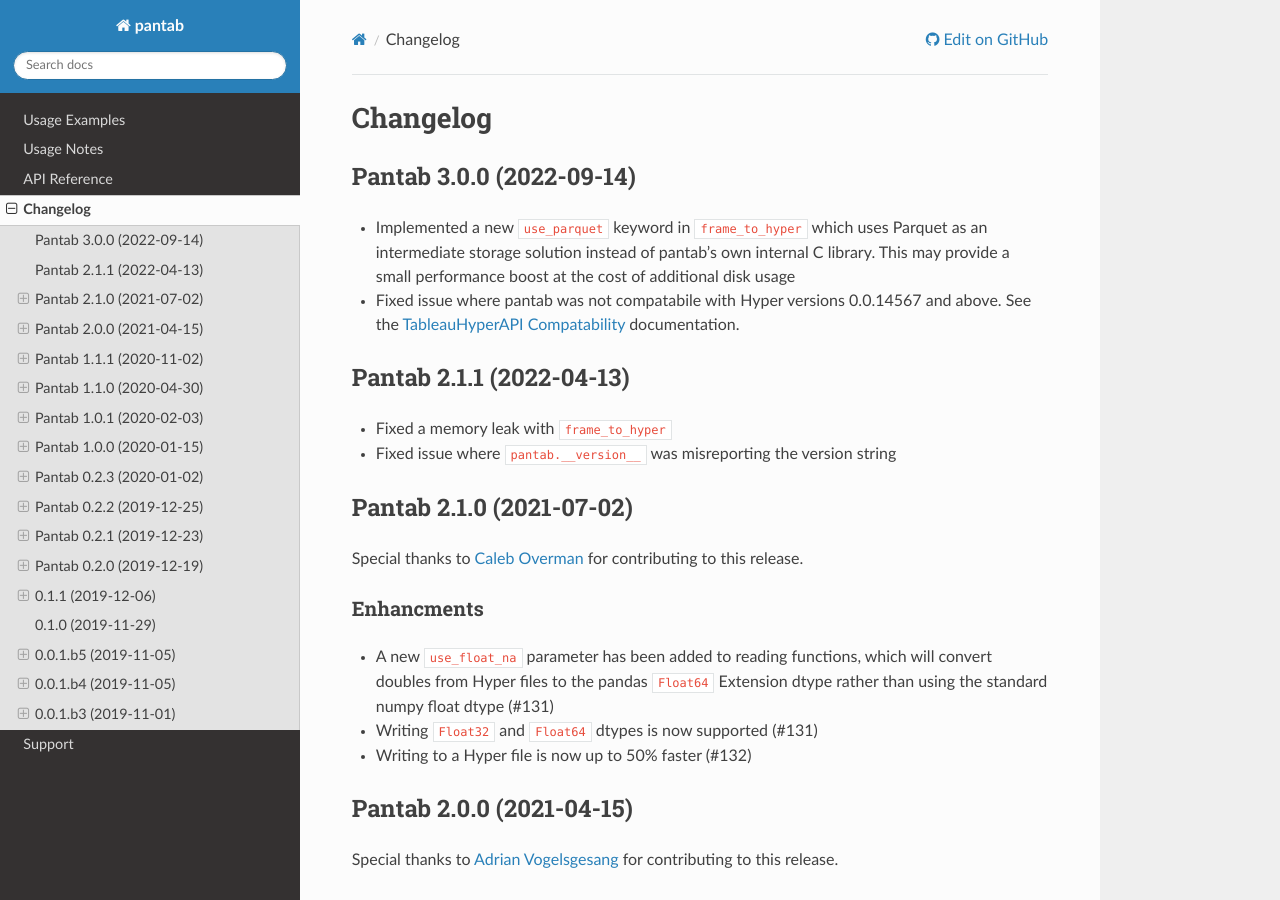
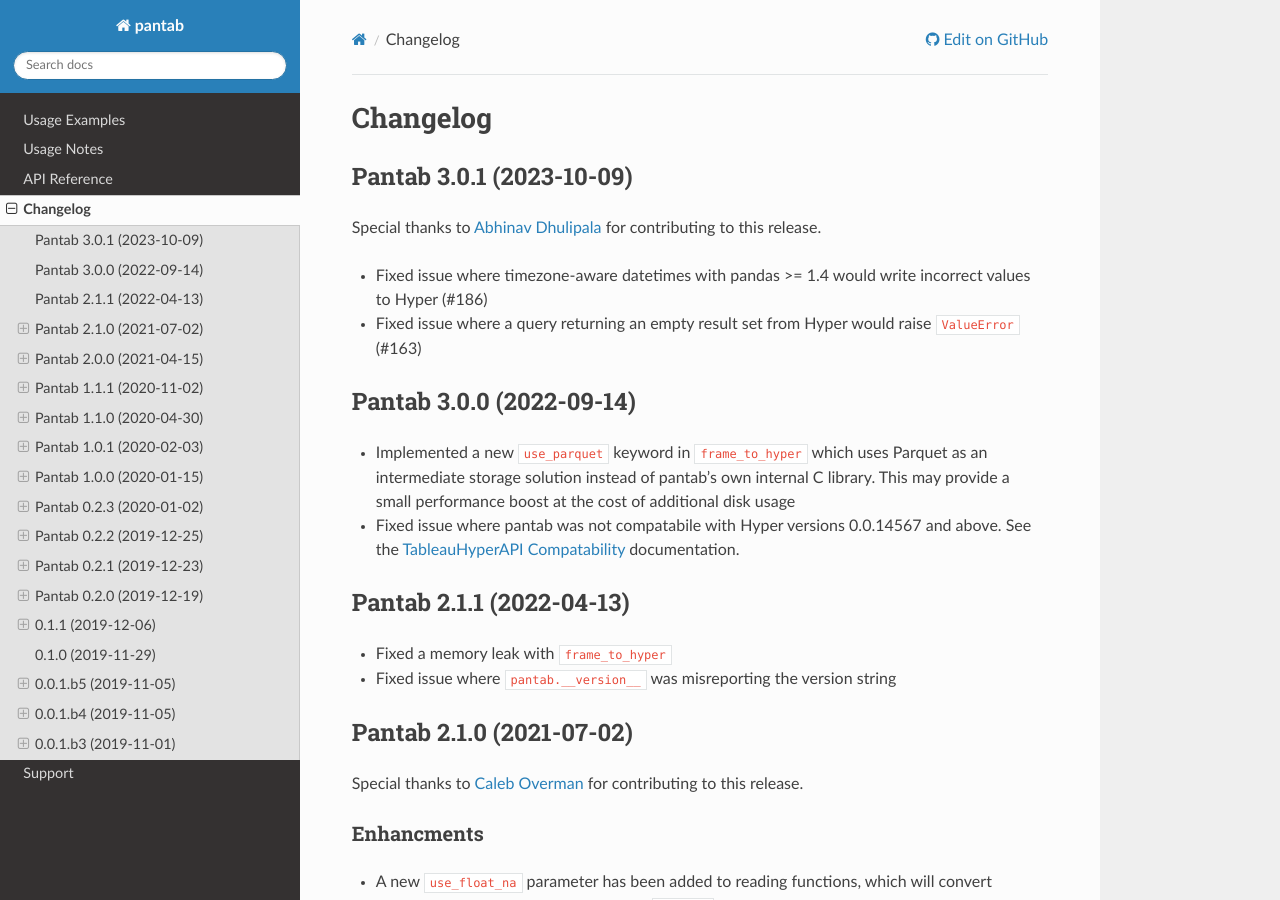
Before and after one commit to innobi/pantab, a Sphinx documentation site: the page built from doc/source/changelog.rst, in a window 1280 px wide and 900 px high. Built offline with Sphinx 7.4.7 and the Read the Docs theme 2.0.0, drawn with Linux system fonts in a browser that asks for light colours; some of the changed text lies outside the part shown.

Commit message:
release 3.0.1 (#197)

```diff
--- a/doc/source/changelog.rst
+++ b/doc/source/changelog.rst
@@ -1,5 +1,13 @@
 Changelog
 ^^^^^^^^^
+
+Pantab 3.0.1 (2023-10-09)
+=========================
+Special thanks to `Abhinav Dhulipala <https://github.com/abhinavDhulipala>`_ for contributing to  this release.
+
+- Fixed issue where timezone-aware datetimes with pandas >= 1.4 would write incorrect values to Hyper (#186)
+- Fixed issue where a query returning an empty result set from Hyper would raise ``ValueError`` (#163)
+
 
 Pantab 3.0.0 (2022-09-14)
 =========================
--- a/doc/source/conf.py
+++ b/doc/source/conf.py
@@ -3,9 +3,9 @@
 # -- Project information -----------------------------------------------------
 
 project = "pantab"
-copyright = "2019-2022, Will Ayd, innobi, LLC"
+copyright = "2019-2023, Will Ayd, innobi, LLC"
 author = "Will Ayd, innobi, LLC"
-release = "3.0.0"
+release = "3.0.1"
 
 
 # -- General configuration ---------------------------------------------------
--- a/pantab/__init__.py
+++ b/pantab/__init__.py
@@ -1,4 +1,4 @@
-__version__ = "3.0.0"
+__version__ = "3.0.1"
 
 import libpantab  # type: ignore
 from tableauhyperapi import __version__ as hyperapi_version
--- a/setup.py
+++ b/setup.py
@@ -34,7 +34,7 @@
 
 setup(
     name="pantab",
-    version="3.0.0",
+    version="3.0.1",
     description="Converts pandas DataFrames into Tableau Hyper Extracts and back",
     long_description=long_description,
     long_description_content_type="text/markdown",
```
